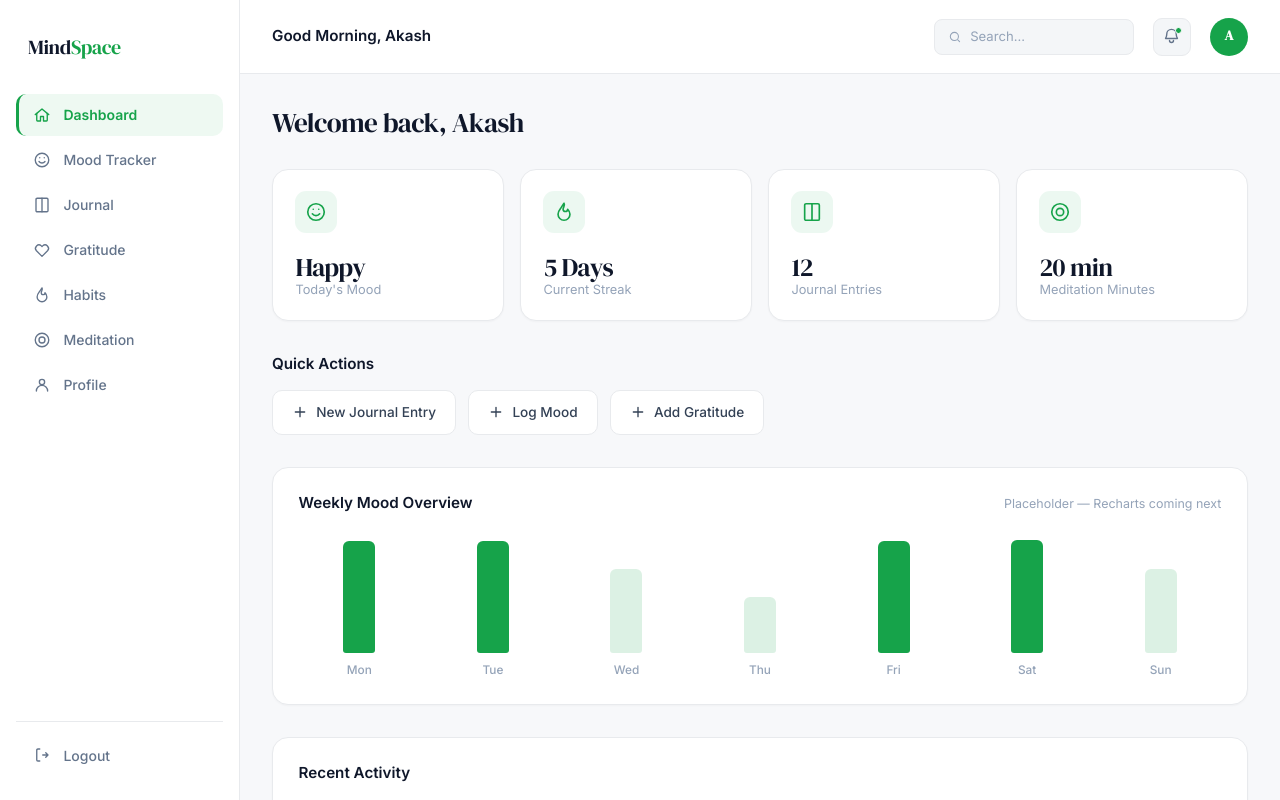
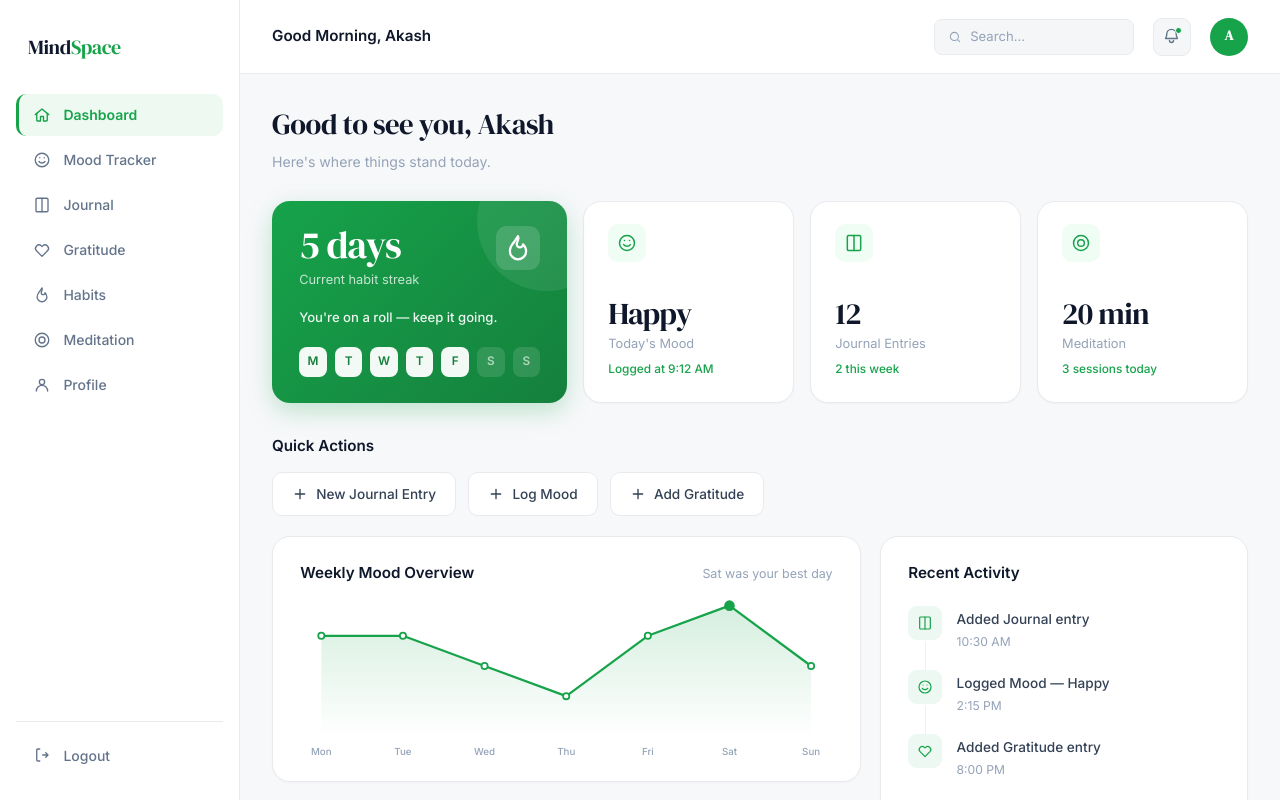
Before and after one commit to yaswanthdasari0/mental-wellness-journal, a Next.js app in the folder frontend/: page /dashboard in a window 1280 px wide. Shown: the top 800 px of the page. Built offline with nearby package versions, Linux system fonts and the light colour scheme.

Commit message:
feat: dashboard

```diff
--- a/frontend/app/dashboard/page.tsx
+++ b/frontend/app/dashboard/page.tsx
@@ -1,6 +1,7 @@
 import Sidebar from "@/components/dashboard/Sidebar";
 import Header from "@/components/dashboard/Header";
 import StatsCard from "@/components/dashboard/StatsCard";
+import StreakCard from "@/components/dashboard/StreakCard";
 import QuickActions from "@/components/dashboard/QuickActions";
 import MoodChart from "@/components/dashboard/MoodChart";
 import RecentActivity from "@/components/dashboard/RecentActivity";
@@ -31,24 +32,39 @@ export default function DashboardPage() {
 
         .dashboard-greeting {
           font-family: 'DM Serif Display', serif;
-          font-size: 1.7rem;
+          font-size: 1.8rem;
           color: #0f172a;
           letter-spacing: -0.02em;
-          margin-bottom: 1.6rem;
+          margin-bottom: 0.3rem;
+        }
+        .dashboard-subtext {
+          font-size: 0.88rem;
+          color: #94a3b8;
+          margin-bottom: 1.8rem;
         }
 
-        .stats-grid {
+        .overview-grid {
           display: grid;
-          grid-template-columns: repeat(4, 1fr);
+          grid-template-columns: 1.4fr 1fr 1fr 1fr;
           gap: 1rem;
         }
 
         @media (max-width: 1000px) {
-          .stats-grid { grid-template-columns: repeat(2, 1fr); }
+          .overview-grid { grid-template-columns: repeat(2, 1fr); }
         }
-        @media (max-width: 500px) {
-          .stats-grid { grid-template-columns: 1fr; }
+        @media (max-width: 560px) {
+          .overview-grid { grid-template-columns: 1fr; }
           .dashboard-content { padding: 1.5rem 1.2rem 2.5rem; }
+        }
+
+        .lower-grid {
+          display: grid;
+          grid-template-columns: 1.6fr 1fr;
+          gap: 1.2rem;
+          align-items: start;
+        }
+        @media (max-width: 900px) {
+          .lower-grid { grid-template-columns: 1fr; }
         }
       `}</style>
 
@@ -59,18 +75,22 @@ export default function DashboardPage() {
           <Header name="Akash" />
 
           <div className="dashboard-content">
-            <h1 className="dashboard-greeting">Welcome back, Akash</h1>
+            <h1 className="dashboard-greeting">Good to see you, Akash</h1>
+            <p className="dashboard-subtext">Here's where things stand today.</p>
 
-            <div className="stats-grid">
-              <StatsCard icon="mood" label="Today's Mood" value="Happy" />
-              <StatsCard icon="streak" label="Current Streak" value="5 Days" />
-              <StatsCard icon="journal" label="Journal Entries" value="12" />
-              <StatsCard icon="meditation" label="Meditation Minutes" value="20 min" />
+            <div className="overview-grid">
+              <StreakCard />
+              <StatsCard icon="mood" label="Today's Mood" value="Happy" caption="Logged at 9:12 AM" />
+              <StatsCard icon="journal" label="Journal Entries" value="12" caption="2 this week" />
+              <StatsCard icon="meditation" label="Meditation" value="20 min" caption="3 sessions today" />
             </div>
 
             <QuickActions />
-            <MoodChart />
-            <RecentActivity />
+
+            <div className="lower-grid">
+              <MoodChart />
+              <RecentActivity />
+            </div>
           </div>
         </div>
       </div>
--- a/frontend/components/dashboard/MoodChart.tsx
+++ b/frontend/components/dashboard/MoodChart.tsx
@@ -1,28 +1,47 @@
 "use client";
 
-// Mood scale: 1 (lowest) to 5 (highest). Placeholder data — to be replaced with Recharts + real data.
 const WEEK_DATA = [
-  { day: "Mon", value: 4 },
-  { day: "Tue", value: 4 },
-  { day: "Wed", value: 3 },
-  { day: "Thu", value: 2 },
-  { day: "Fri", value: 4 },
-  { day: "Sat", value: 5 },
-  { day: "Sun", value: 3 },
+  { day: "Mon", value: 4, label: "Happy" },
+  { day: "Tue", value: 4, label: "Happy" },
+  { day: "Wed", value: 3, label: "Neutral" },
+  { day: "Thu", value: 2, label: "Low" },
+  { day: "Fri", value: 4, label: "Happy" },
+  { day: "Sat", value: 5, label: "Great" },
+  { day: "Sun", value: 3, label: "Neutral" },
 ];
 
+const WIDTH = 600;
+const HEIGHT = 160;
+const PADDING_X = 24;
 const MAX_VALUE = 5;
+const MIN_VALUE = 1;
+
+function getY(value: number) {
+  const ratio = (value - MIN_VALUE) / (MAX_VALUE - MIN_VALUE);
+  return HEIGHT - ratio * (HEIGHT - 24) - 12;
+}
+
+function getX(index: number) {
+  const step = (WIDTH - PADDING_X * 2) / (WEEK_DATA.length - 1);
+  return PADDING_X + step * index;
+}
 
 export default function MoodChart() {
+  const points = WEEK_DATA.map((d, i) => ({ x: getX(i), y: getY(d.value), ...d }));
+  const linePath = points.map((p, i) => (i === 0 ? `M ${p.x} ${p.y}` : `L ${p.x} ${p.y}`)).join(" ");
+  const areaPath = `${linePath} L ${points[points.length - 1].x} ${HEIGHT} L ${points[0].x} ${HEIGHT} Z`;
+
+  const peak = points.reduce((max, p) => (p.value > max.value ? p : max), points[0]);
+
   return (
     <>
       <style>{`
         .mood-chart-card {
           background: #ffffff;
           border: 1px solid #e8eaed;
-          border-radius: 16px;
-          padding: 1.5rem 1.6rem;
-          margin-top: 2rem;
+          border-radius: 18px;
+          padding: 1.6rem 1.7rem 1.2rem;
+          margin-top: 1.2rem;
           box-shadow: 0 1px 2px rgba(15, 23, 42, 0.03);
         }
 
@@ -30,7 +49,7 @@ export default function MoodChart() {
           display: flex;
           align-items: baseline;
           justify-content: space-between;
-          margin-bottom: 1.6rem;
+          margin-bottom: 0.4rem;
         }
         .mood-chart-title {
           font-size: 0.95rem;
@@ -42,37 +61,26 @@ export default function MoodChart() {
           color: #94a3b8;
         }
 
-        .mood-chart-bars {
-          display: flex;
-          align-items: flex-end;
-          justify-content: space-between;
-          gap: 0.75rem;
-          height: 140px;
+        .mood-chart-svg-wrap {
+          width: 100%;
+          position: relative;
+          margin-top: 0.6rem;
         }
 
-        .mood-bar-col {
-          display: flex;
-          flex-direction: column;
-          align-items: center;
-          gap: 0.6rem;
-          flex: 1;
-          height: 100%;
-          justify-content: flex-end;
+        .mood-callout {
+          fill: #16a34a;
+        }
+        .mood-callout-text {
+          fill: #ffffff;
+          font-family: 'Inter', sans-serif;
+          font-size: 10px;
+          font-weight: 600;
         }
 
-        .mood-bar {
-          width: 100%;
-          max-width: 32px;
-          border-radius: 6px 6px 3px 3px;
-          background: rgba(22, 163, 74, 0.15);
-          position: relative;
-          transition: background 0.15s;
-        }
-        .mood-bar.high { background: #16a34a; }
-
-        .mood-bar-day {
-          font-size: 0.74rem;
-          color: #94a3b8;
+        .mood-day-label {
+          fill: #94a3b8;
+          font-family: 'Inter', sans-serif;
+          font-size: 11px;
           font-weight: 500;
         }
       `}</style>
@@ -80,23 +88,46 @@ export default function MoodChart() {
       <div className="mood-chart-card">
         <div className="mood-chart-header">
           <div className="mood-chart-title">Weekly Mood Overview</div>
-          <div className="mood-chart-sub">Placeholder — Recharts coming next</div>
+          <div className="mood-chart-sub">Sat was your best day</div>
         </div>
 
-        <div className="mood-chart-bars">
-          {WEEK_DATA.map((d) => {
-            const heightPct = (d.value / MAX_VALUE) * 100;
-            const isHigh = d.value >= 4;
-            return (
-              <div className="mood-bar-col" key={d.day}>
-                <div
-                  className={`mood-bar${isHigh ? " high" : ""}`}
-                  style={{ height: `${heightPct}%` }}
-                />
-                <div className="mood-bar-day">{d.day}</div>
-              </div>
-            );
-          })}
+        <div className="mood-chart-svg-wrap">
+          <svg viewBox={`0 0 ${WIDTH} ${HEIGHT + 28}`} width="100%" preserveAspectRatio="xMidYMid meet">
+            <defs>
+              <linearGradient id="moodFill" x1="0" y1="0" x2="0" y2="1">
+                <stop offset="0%" stopColor="#16a34a" stopOpacity="0.18" />
+                <stop offset="100%" stopColor="#16a34a" stopOpacity="0" />
+              </linearGradient>
+            </defs>
+
+            <path d={areaPath} fill="url(#moodFill)" />
+
+            <path d={linePath} fill="none" stroke="#16a34a" strokeWidth="2.5" strokeLinecap="round" strokeLinejoin="round" />
+
+            {points.map((p, i) => (
+              <circle
+                key={i}
+                cx={p.x}
+                cy={p.y}
+                r={p === peak ? 5 : 3.5}
+                fill={p === peak ? "#16a34a" : "#ffffff"}
+                stroke="#16a34a"
+                strokeWidth="2"
+              />
+            ))}
+
+            <g transform={`translate(${peak.x}, ${peak.y - 34})`}>
+              <rect className="mood-callout" x="-22" y="-12" width="44" height="22" rx="6" />
+              <polygon className="mood-callout" points="-5,10 5,10 0,18" />
+              <text className="mood-callout-text" x="0" y="3" textAnchor="middle">{peak.label}</text>
+            </g>
+
+            {points.map((p, i) => (
+              <text key={i} className="mood-day-label" x={p.x} y={HEIGHT + 20} textAnchor="middle">
+                {p.day}
+              </text>
+            ))}
+          </svg>
         </div>
       </div>
     </>
--- a/frontend/components/dashboard/RecentActivity.tsx
+++ b/frontend/components/dashboard/RecentActivity.tsx
@@ -52,29 +52,39 @@ export default function RecentActivity() {
         .activity-card {
           background: #ffffff;
           border: 1px solid #e8eaed;
-          border-radius: 16px;
-          padding: 1.5rem 1.6rem;
-          margin-top: 2rem;
+          border-radius: 18px;
+          padding: 1.6rem 1.7rem;
+          margin-top: 1.2rem;
           box-shadow: 0 1px 2px rgba(15, 23, 42, 0.03);
+          height: 100%;
         }
         .activity-title {
           font-size: 0.95rem;
           font-weight: 600;
           color: #0f172a;
-          margin-bottom: 1.2rem;
+          margin-bottom: 1.3rem;
         }
         .activity-list {
           display: flex;
           flex-direction: column;
+          position: relative;
         }
         .activity-row {
           display: flex;
-          align-items: center;
+          align-items: flex-start;
           gap: 0.9rem;
-          padding: 0.85rem 0;
-          border-top: 1px solid #f1f3f5;
+          padding-bottom: 1.2rem;
+          position: relative;
         }
-        .activity-row:first-child { border-top: none; }
+        .activity-row:last-child { padding-bottom: 0; }
+
+        .activity-row:not(:last-child)::after {
+          content: '';
+          position: absolute;
+          left: 17px; top: 36px; bottom: 0;
+          width: 1px;
+          background: #eef1f4;
+        }
 
         .activity-icon {
           width: 34px; height: 34px;
@@ -83,17 +93,17 @@ export default function RecentActivity() {
           color: #16a34a;
           display: flex; align-items: center; justify-content: center;
           flex-shrink: 0;
+          z-index: 1;
         }
+        .activity-body { display: flex; flex-direction: column; gap: 0.2rem; padding-top: 0.2rem; }
         .activity-text {
           font-size: 0.85rem;
           color: #334155;
           font-weight: 500;
         }
         .activity-time {
-          font-size: 0.78rem;
+          font-size: 0.76rem;
           color: #94a3b8;
-          margin-left: auto;
-          flex-shrink: 0;
         }
       `}</style>
 
@@ -105,8 +115,10 @@ export default function RecentActivity() {
               <div className="activity-icon">
                 <ActivityIcon name={item.icon} />
               </div>
-              <div className="activity-text">{item.label}</div>
-              <div className="activity-time">{item.time}</div>
+              <div className="activity-body">
+                <div className="activity-text">{item.label}</div>
+                <div className="activity-time">{item.time}</div>
+              </div>
             </div>
           ))}
         </div>
--- a/frontend/components/dashboard/StatsCard.tsx
+++ b/frontend/components/dashboard/StatsCard.tsx
@@ -2,8 +2,8 @@
 
 function StatIcon({ name }: { name: string }) {
   const common = {
-    width: 22,
-    height: 22,
+    width: 20,
+    height: 20,
     viewBox: "0 0 24 24",
     fill: "none",
     stroke: "currentColor",
@@ -19,12 +19,6 @@ function StatIcon({ name }: { name: string }) {
           <circle cx="12" cy="12" r="9" />
           <path d="M8 14c1 1.3 2.4 2 4 2s3-.7 4-2" />
           <path d="M9 9h.01M15 9h.01" />
-        </svg>
-      );
-    case "streak":
-      return (
-        <svg {...common}>
-          <path d="M12 2.5c1.5 2.5-1 4-1 6.5a2.5 2.5 0 0 0 5 0c1.6 1.6 2.5 3.5 2.5 5.5a6.5 6.5 0 0 1-13 0c0-3.5 2-5.5 3.5-7.5z" />
         </svg>
       );
     case "journal":
@@ -47,50 +41,62 @@ function StatIcon({ name }: { name: string }) {
 }
 
 export interface StatsCardProps {
-  icon: "mood" | "streak" | "journal" | "meditation";
+  icon: "mood" | "journal" | "meditation";
   label: string;
   value: string;
+  caption?: string;
 }
 
-export default function StatsCard({ icon, label, value }: StatsCardProps) {
+export default function StatsCard({ icon, label, value, caption }: StatsCardProps) {
   return (
     <>
       <style>{`
         .stats-card {
           background: #ffffff;
           border: 1px solid #e8eaed;
-          border-radius: 16px;
-          padding: 1.3rem 1.4rem;
+          border-radius: 18px;
+          padding: 1.4rem 1.5rem;
           display: flex;
           flex-direction: column;
-          gap: 0.9rem;
+          justify-content: space-between;
+          gap: 1.2rem;
+          height: 100%;
           box-shadow: 0 1px 2px rgba(15, 23, 42, 0.03);
-          transition: box-shadow 0.2s, border-color 0.2s;
+          transition: box-shadow 0.2s, border-color 0.2s, transform 0.2s;
         }
         .stats-card:hover {
           border-color: #d8dde2;
-          box-shadow: 0 4px 14px rgba(15, 23, 42, 0.05);
+          box-shadow: 0 6px 18px rgba(15, 23, 42, 0.06);
+          transform: translateY(-2px);
         }
 
         .stats-icon {
-          width: 42px; height: 42px;
-          border-radius: 11px;
-          background: rgba(22, 163, 74, 0.08);
+          width: 38px; height: 38px;
+          border-radius: 10px;
+          background: #f0fdf4;
           color: #16a34a;
           display: flex; align-items: center; justify-content: center;
         }
 
         .stats-value {
           font-family: 'DM Serif Display', serif;
-          font-size: 1.6rem;
+          font-size: 1.9rem;
           color: #0f172a;
           letter-spacing: -0.02em;
+          line-height: 1;
         }
 
         .stats-label {
           font-size: 0.8rem;
           color: #94a3b8;
-          margin-top: -0.4rem;
+          margin-top: 0.3rem;
+        }
+
+        .stats-caption {
+          font-size: 0.74rem;
+          color: #16a34a;
+          margin-top: 0.5rem;
+          font-weight: 500;
         }
       `}</style>
 
@@ -101,6 +107,7 @@ export default function StatsCard({ icon, label, value }: StatsCardProps) {
         <div>
           <div className="stats-value">{value}</div>
           <div className="stats-label">{label}</div>
+          {caption && <div className="stats-caption">{caption}</div>}
         </div>
       </div>
     </>
--- /dev/null
+++ b/frontend/components/dashboard/StreakCard.tsx
@@ -0,0 +1,130 @@
+"use client";
+
+const STREAK_DAYS = [
+  { label: "M", done: true },
+  { label: "T", done: true },
+  { label: "W", done: true },
+  { label: "T", done: true },
+  { label: "F", done: true },
+  { label: "S", done: false },
+  { label: "S", done: false },
+];
+
+function FlameIcon() {
+  return (
+    <svg width="30" height="30" viewBox="0 0 24 24" fill="none" stroke="currentColor" strokeWidth="1.8" strokeLinecap="round" strokeLinejoin="round">
+      <path d="M12 2.5c1.5 2.5-1 4-1 6.5a2.5 2.5 0 0 0 5 0c1.6 1.6 2.5 3.5 2.5 5.5a6.5 6.5 0 0 1-13 0c0-3.5 2-5.5 3.5-7.5z" />
+    </svg>
+  );
+}
+
+export default function StreakCard() {
+  const currentStreak = STREAK_DAYS.filter((d) => d.done).length;
+
+  return (
+    <>
+      <style>{`
+        .streak-card {
+          background: linear-gradient(135deg, #16a34a 0%, #15803d 100%);
+          border-radius: 18px;
+          padding: 1.6rem 1.7rem;
+          height: 100%;
+          color: #ffffff;
+          display: flex;
+          flex-direction: column;
+          justify-content: space-between;
+          gap: 1.2rem;
+          position: relative;
+          overflow: hidden;
+          box-shadow: 0 8px 24px rgba(22, 163, 74, 0.25);
+        }
+
+        .streak-card::after {
+          content: '';
+          position: absolute;
+          width: 140px; height: 140px;
+          border-radius: 50%;
+          background: rgba(255,255,255,0.08);
+          top: -50px; right: -50px;
+        }
+
+        .streak-top {
+          display: flex;
+          align-items: flex-start;
+          justify-content: space-between;
+          position: relative; z-index: 1;
+        }
+
+        .streak-icon {
+          width: 44px; height: 44px;
+          border-radius: 11px;
+          background: rgba(255,255,255,0.15);
+          display: flex; align-items: center; justify-content: center;
+        }
+
+        .streak-value {
+          font-family: 'DM Serif Display', serif;
+          font-size: 2.4rem;
+          letter-spacing: -0.02em;
+          line-height: 1;
+        }
+        .streak-label {
+          font-size: 0.8rem;
+          color: rgba(255,255,255,0.75);
+          margin-top: 0.3rem;
+        }
+
+        .streak-message {
+          font-size: 0.82rem;
+          font-weight: 500;
+          color: rgba(255,255,255,0.92);
+          position: relative; z-index: 1;
+        }
+
+        .streak-days {
+          display: flex;
+          gap: 0.5rem;
+          position: relative; z-index: 1;
+        }
+        .streak-day {
+          width: 30px; height: 30px;
+          border-radius: 8px;
+          display: flex; align-items: center; justify-content: center;
+          font-size: 0.74rem; font-weight: 600;
+          background: rgba(255,255,255,0.12);
+          color: rgba(255,255,255,0.6);
+        }
+        .streak-day.done {
+          background: rgba(255,255,255,0.95);
+          color: #15803d;
+        }
+      `}</style>
+
+      <div className="streak-card">
+        <div className="streak-top">
+          <div>
+            <div className="streak-value">{currentStreak} days</div>
+            <div className="streak-label">Current habit streak</div>
+          </div>
+          <div className="streak-icon">
+            <FlameIcon />
+          </div>
+        </div>
+
+        <div className="streak-message">
+          {currentStreak >= 5
+            ? "You're on a roll — keep it going."
+            : "Every streak starts with one day."}
+        </div>
+
+        <div className="streak-days">
+          {STREAK_DAYS.map((d, i) => (
+            <div key={i} className={`streak-day${d.done ? " done" : ""}`}>
+              {d.label}
+            </div>
+          ))}
+        </div>
+      </div>
+    </>
+  );
+}
```
